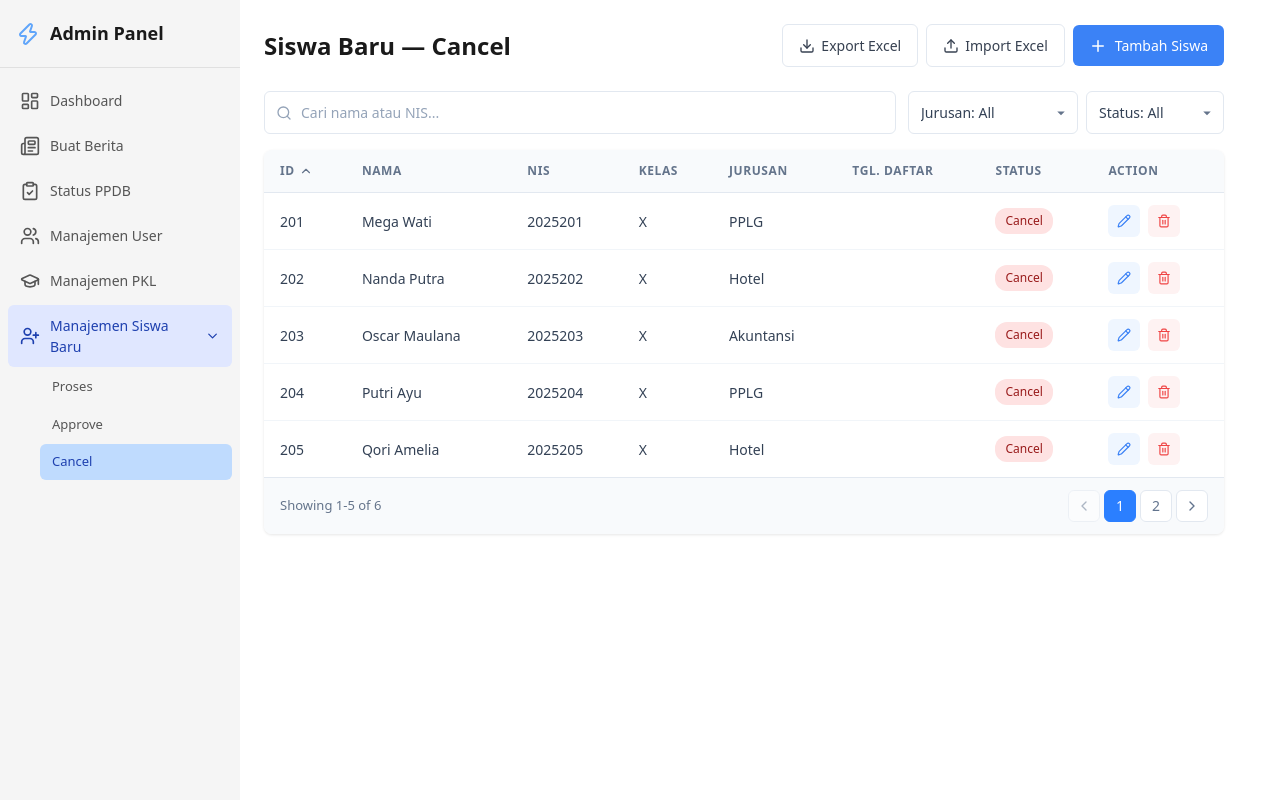
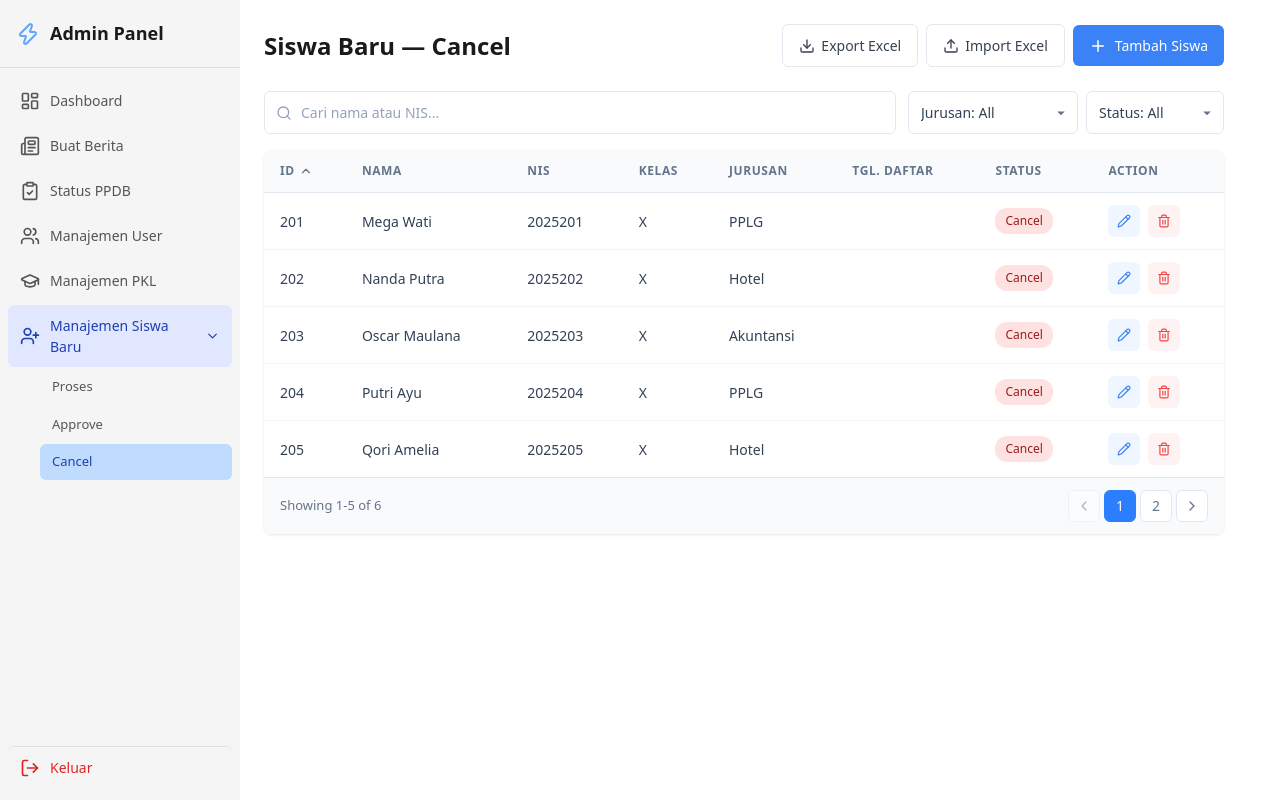
Before and after one commit to aussenseiter-Vs/JHIC-FE-Admin, a React (Vite) app: page /manajemen-siswa-baru/cancel in a window 1280 px wide. Built offline with nearby package versions, Linux system fonts and the light colour scheme.

Commit message:
feat: add logout link to sidebar with styling adjustments

```diff
--- a/src/components/sidebar/Sidebar.css
+++ b/src/components/sidebar/Sidebar.css
@@ -36,6 +36,7 @@
   flex-direction: column;
   gap: 4px;
   padding: 12px 8px;
+  flex: 1;
 }
 
 .sidebar-link {
@@ -147,3 +148,18 @@
 .sidebar-sublink--active:hover {
   background-color: #93c5fd;
 }
+
+.sidebar-spacer {
+  flex: 1;
+}
+
+.sidebar-link--logout {
+  border-top: 1px solid #e0e0e0;
+  margin-top: 4px;
+  color: #dc2626;
+}
+
+.sidebar-link--logout:hover {
+  background-color: #fee2e2;
+  color: #dc2626;
+}
--- a/src/components/sidebar/Sidebar.tsx
+++ b/src/components/sidebar/Sidebar.tsx
@@ -8,6 +8,7 @@ import {
   ClipboardCheck,
   UserPlus,
   Newspaper,
+  LogOut,
   ChevronDown,
 } from "lucide-react";
 import "./Sidebar.css";
@@ -102,6 +103,18 @@ function Sidebar() {
             </NavLink>
           ),
         )}
+
+        <div className="sidebar-spacer" />
+
+        <NavLink
+          to="/"
+          className={({ isActive }) =>
+            `sidebar-link sidebar-link--logout${isActive ? " sidebar-link--active" : ""}`
+          }
+        >
+          <LogOut className="sidebar-icon" size={20} />
+          <span className="sidebar-label">Keluar</span>
+        </NavLink>
       </nav>
     </aside>
   );
```
